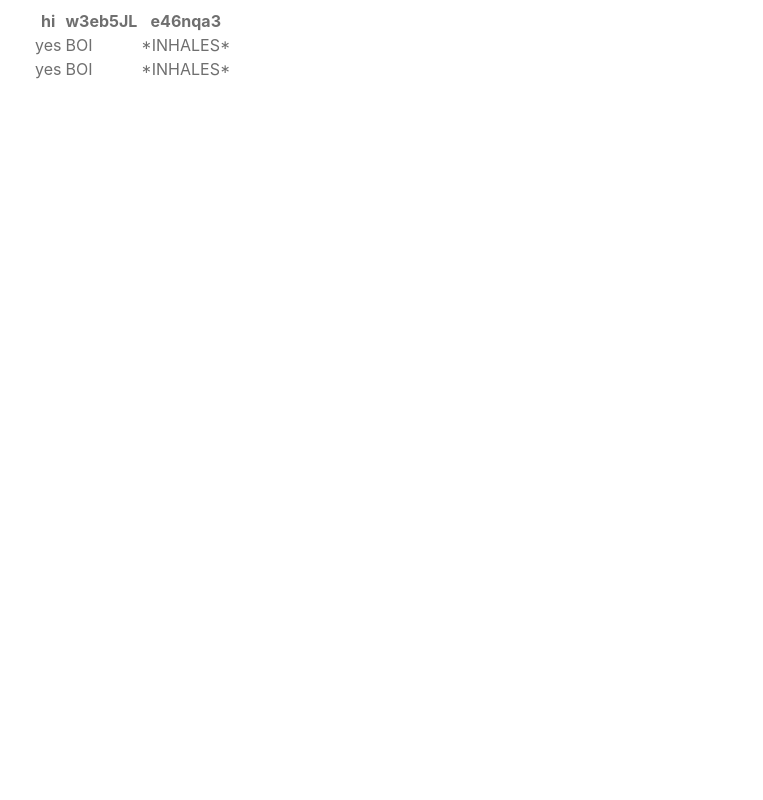
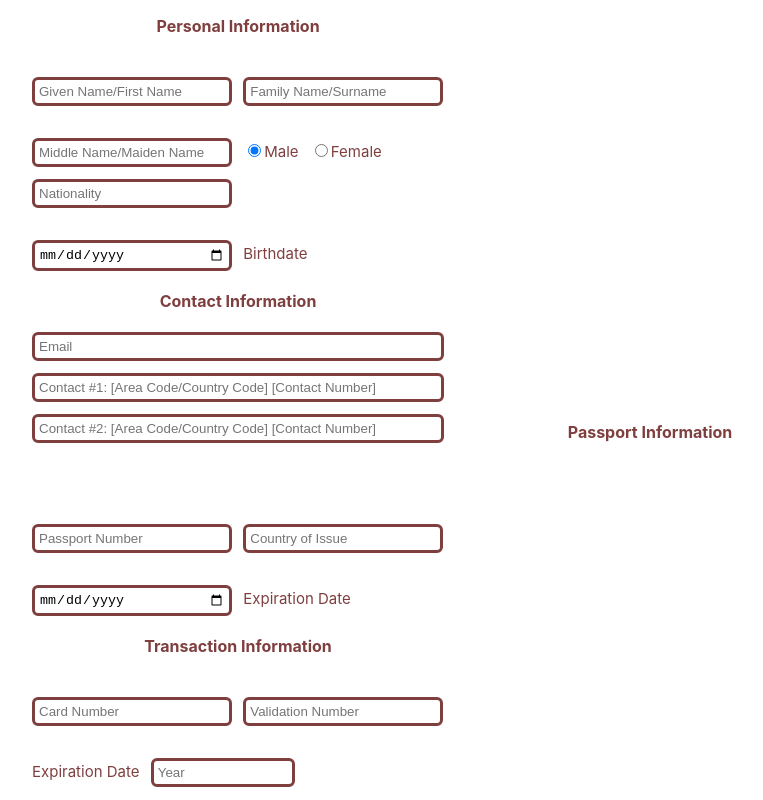
Before and after one commit to InfiniteX777/INTRODB-MP, a website: page assets/html/book.html in a window 1280 px wide. Shown: the whole page, without its empty margins (410-1173 px from the left). Drawn offline with Linux system fonts and the light colour scheme.

Commit message:
finished book.html.

```diff
--- a/assets/html/book.html
+++ b/assets/html/book.html
@@ -1,29 +1,75 @@
 <html>
 
-<body>
-	<head>
-		<link rel="stylesheet" href="../css/variables.css">
-		<link rel="stylesheet" href="../css/main.css">
-		<link rel="stylesheet" href="../css/book.css">
-	</head>
+<head>
+	<link rel="stylesheet" href="../css/variables.css">
+	<link rel="stylesheet" href="../css/main.css">
+	<link rel="stylesheet" href="../css/book.css">
+</head>
 
-	<table>
-		<tr>
-			<th>hi</th>
-			<th>w3eb5JL</th>
-			<th>e46nqa3</th>
-		</tr>
-		<tr>
-			<td>yes</td>
-			<td>BOI</td>
-			<td>*INHALES*</td>
-		</tr>
-		<tr>
-			<td>yes</td>
-			<td>BOI</td>
-			<td>*INHALES*</td>
-		</tr>
-	</table>
-</body>
+<b>Personal Information</b>
+<br>
+
+<input type=text placeholder="Given Name/First Name">
+<input type=text placeholder="Family Name/Surname">
+
+<input type=text placeholder="Middle Name/Maiden Name">
+<input type=radio name=gender checked><a>Male</a>
+<input type=radio name=gender><a>Female</a>
+<br>
+
+<input type=text placeholder="Nationality">
+<br>
+
+<input type=date>
+<a>Birthdate</a>
+<br>
+
+<b>Contact Information</b>
+<br>
+
+<input id=long type=text placeholder="Email">
+<input id=long type=text placeholder="Contact #1: [Area Code/Country Code] [Contact Number]">
+<input id=long type=text placeholder="Contact #2: [Area Code/Country Code] [Contact Number]">
+
+<b>Passport Information</b>
+<br>
+<br>
+
+<input type=text placeholder="Passport Number">
+<input type=text placeholder="Country of Issue">
+
+<input type=date>
+<a>Expiration Date</a>
+<br>
+
+<b>Transaction Information</b>
+<br>
+
+<input type=text placeholder="Card Number">
+<input type=text placeholder="Validation Number">
+
+<a>Expiration Date</a>
+<input type=number placeholder="Year">
+<input type=number placeholder="Month">
+
+<input type=text placeholder="Cardholder First Name">
+<input type=text placeholder="Cardholder Last Name">
+
+<input id=long type=text placeholder="Street Address">
+
+<input type=text placeholder="Zip Code">
+<input type=text placeholder="City">
+
+<input type=text placeholder="Country">
+<input type=text placeholder="State/Region">
+
+<input id=long type=text placeholder="Email Address">
+
+<input id=long type=text placeholder="[Area Code/Country Code] [Contact Number]">
+
+<input type=submit value=Back>
+<input id=right type=submit value=Submit>
+
+<script src="../js/book.js"></script>
 
 </html>
```
